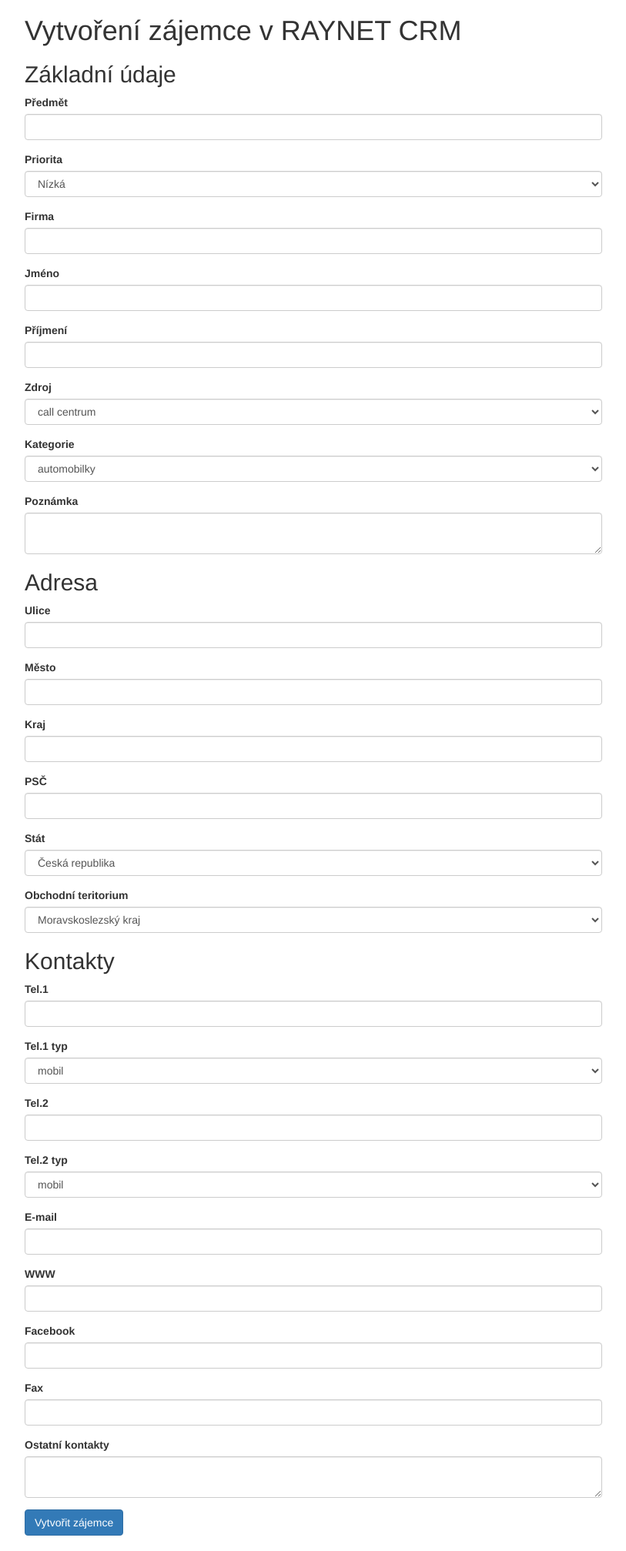
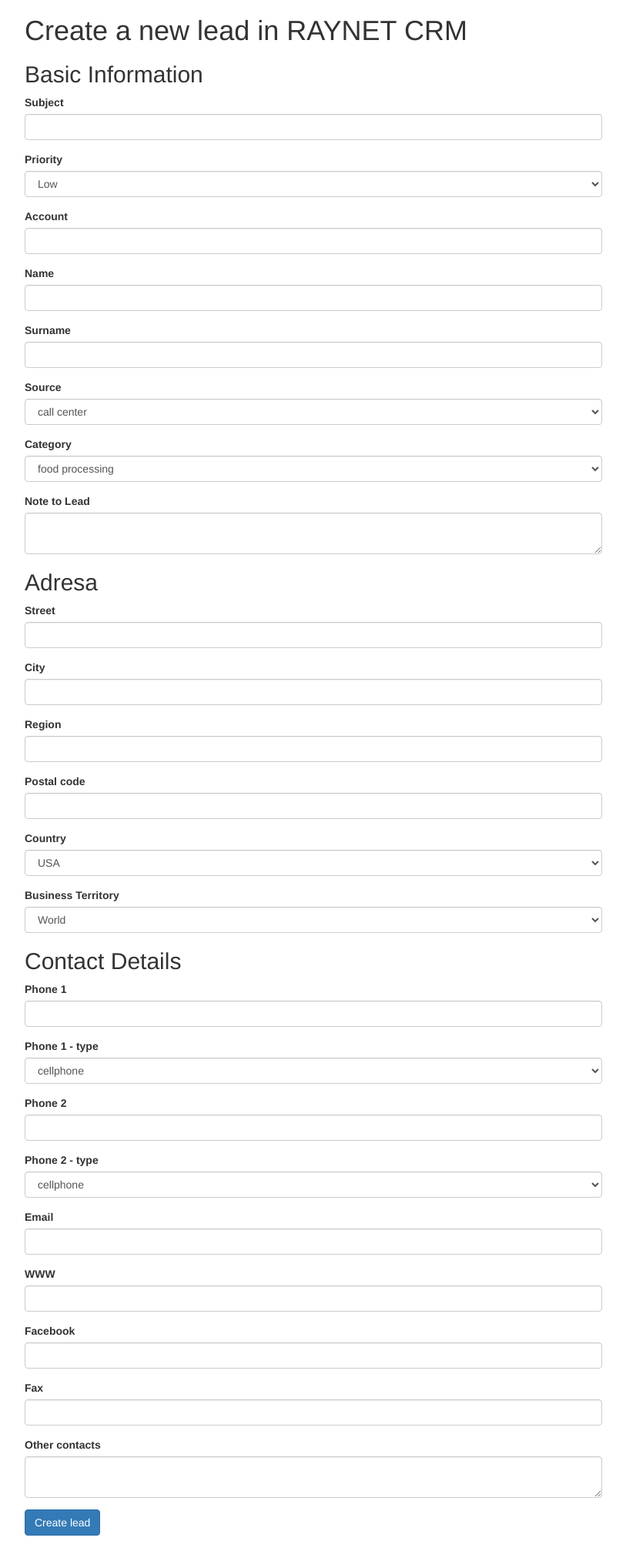
Before and after one commit to raynetcrm/api, a PHP site: page / in a window 1280 px wide. Shown: the whole page at 77% size, without its empty margins (38-851 px from the left). Run offline with PHP 8.4, Linux system fonts and the light colour scheme; some libraries are stand-ins or nearby versions.

Commit message:
/ translation: source code

```diff
--- a/Raynetcrm.php
+++ b/Raynetcrm.php
@@ -22,7 +22,7 @@ class Raynetcrm {
      *
      * @param $instanceName instance name -> can be found in URL e.g. https://raynet.cz/myinstance -> myinstance
      * @param $userName
-     * @param $apiKey generated token from application (Users` profile -> Change security -> Reset new API key)
+     * @param $apiKey generated token from application (Users' profile -> Change security -> Reset new API key)
      */
     public function __construct($instanceName, $userName, $apiKey) {
         $this->fInstanceName = $instanceName;
@@ -51,7 +51,7 @@ class Raynetcrm {
     }
 
     /**
-     * Sends http base authed post request via curl, no exception is thrown
+     * Sends http base authed post request via curl, no exception is thrown.
      *
      * @param $url
      * @param array $data post data to be sent
--- a/example-insert-lead/index.php
+++ b/example-insert-lead/index.php
@@ -4,10 +4,9 @@ include '../Raynetcrm.php';
 $result = null;
 
 if ($_SERVER['REQUEST_METHOD'] === 'POST') {
-    $instanceName = 'nazevinstance'; //Zde vlozte nazev Vasi instance
-    $userName = 'uzivatel@uzivatel.cz'; //Zde vlozte uzivatelske jmeno pro vytvareni zaznamu
-    $apiKey = 'apiKlic'; //Zde API klic uzivatele k vytvoreni zaznamu (Detail uzivatele -> Zmenit Opravneni -> Vygenerovat novy API klic)
-
+    $instanceName = 'nazevinstance'; // name of your RAYNET CRM
+    $userName = 'user@example.com'; // username
+    $apiKey = 'api-key'; // API key (from Users' profile -> Change security -> Reset new API key)
     $crm = new Raynetcrm($instanceName, $userName, $apiKey);
     $data = array(
         'subject' => $_REQUEST['subject'],
@@ -39,7 +38,7 @@ if ($_SERVER['REQUEST_METHOD'] === 'POST') {
         )
     );
 
-    $result = $crm->insertLead($data, array('emailknotifikaci@email'), 'Zájemce byl vytvořen z webu');
+    $result = $crm->insertLead($data, array('notification-email@example.com'), 'Lead has been created via web form');
 }
 ?><!DOCTYPE html PUBLIC "-//W3C//DTD XHTML 1.0 Strict//EN" "http://www.w3.org/TR/xhtml1/DTD/xhtml1-strict.dtd">
 <html xmlns="http://www.w3.org/1999/xhtml">
@@ -52,135 +51,135 @@ if ($_SERVER['REQUEST_METHOD'] === 'POST') {
 <body style="padding-bottom: 20px;">
     <div class="container"><div class="row"><div class="col-md-8">
 
-        <h1>Vytvoření zájemce v RAYNET CRM</h1>
+        <h1>Create a new lead in RAYNET CRM</h1>
 
         <?php if ($result === true): ?>
-            <div class="alert alert-success">Zájemce byl úspěšně vytvořen.</div>
+            <div class="alert alert-success">Lead has been successfully created.</div>
         <?php elseif ($result === false):?>
-            <div class="alert alert-danger">Nastala chyba při vytváření zájemce.</div>
+            <div class="alert alert-danger">An error has occurred.</div>
         <?php endif; ?>
 
         <form role="form" method="post">
-            <h2>Základní údaje</h2>
+            <h2>Basic Information</h2>
 
             <div class="form-group">
-                <label for="subject">Předmět</label>
+                <label for="subject">Subject</label>
                 <input class="form-control" type="text" name="subject" id="subject" />
             </div>
 
             <div class="form-group">
-                <label for="priority">Priorita</label>
+                <label for="priority">Priority</label>
                 <select class="form-control" name="priority" id="priority">
-                    <option value="MINOR">Nízká</option>
-                    <option value="DEFAULT">Normální</option>
-                    <option value="CRITICAL">Vysoká</option>
+                    <option value="MINOR">Low</option>
+                    <option value="DEFAULT">Normal</option>
+                    <option value="CRITICAL">High</option>
                 </select>
             </div>
 
             <div class="form-group">
-                <label for="company">Firma</label>
+                <label for="company">Account</label>
                 <input class="form-control" type="text" name="company" id="company" />
             </div>
 
             <div class="form-group">
-                <label for="firstName">Jméno</label>
+                <label for="firstName">Name</label>
                 <input class="form-control" type="text" name="firstName" id="firstName" />
             </div>
 
             <div class="form-group">
-                <label for="lastName">Příjmení</label>
+                <label for="lastName">Surname</label>
                 <input class="form-control" type="text" name="lastName" id="lastName" />
             </div>
 
             <div class="form-group">
-                <label for="source">Zdroj</label>
+                <label for="source">Source</label>
                 <select class="form-control" name="source" id="source">
-                    <option value="call centrum">call centrum</option>
-                    <option value="webový formulář">webový formulář</option>
+                    <option value="call center">call center</option>
+                    <option value="web form">web form</option>
                 </select>
             </div>
 
             <div class="form-group">
-                <label for="category">Kategorie</label>
+                <label for="category">Category</label>
                 <select class="form-control" name="category" id="category">
-                    <option value="automobilky">automobilky</option>
-                    <option value="vývoj software">vývoj software</option>
+                    <option value="food processing">food processing</option>
+                    <option value="software development">software development</option>
                 </select>
             </div>
 
             <div class="form-group">
-                <label for="note">Poznámka</label>
+                <label for="note">Note to Lead</label>
                 <textarea class="form-control" name="note" id="name"></textarea>
             </div>
 
             <h2>Adresa</h2>
 
             <div class="form-group">
-                <label for="street">Ulice</label>
+                <label for="street">Street</label>
                 <input class="form-control" type="text" name="street" id="street" />
             </div>
 
             <div class="form-group">
-                <label for="city">Město</label>
+                <label for="city">City</label>
                 <input class="form-control" type="text" name="city" id="city" />
             </div>
 
             <div class="form-group">
-                <label for="district">Kraj</label>
+                <label for="district">Region</label>
                 <input class="form-control" type="text" name="district" id="district" />
             </div>
 
             <div class="form-group">
-                <label for="postalCode">PSČ</label>
+                <label for="postalCode">Postal code</label>
                 <input class="form-control" type="text" name="postalCode" id="postalCode" />
             </div>
 
             <div class="form-group">
-                <label for="country">Stát</label>
+                <label for="country">Country</label>
                 <select class="form-control" name="country" id="country">
-                    <option value="Česká republika">Česká republika</option>
-                    <option value="Slovensko">Slovensko</option>
+                    <option value="US">USA</option>
+                    <option value="CZ">Czech Republic</option>
                 </select>
             </div>
 
             <div class="form-group">
-                <label for="businessRegion">Obchodní teritorium</label>
+                <label for="businessRegion">Business Territory</label>
                 <select class="form-control" name="businessRegion" id="businessRegion">
-                    <option value="Moravskoslezský kraj">Moravskoslezský kraj</option>
-                    <option value="Praha">Praha</option>
+                    <option value="World">World</option>
+                    <option value="Europe">Europe</option>
                 </select>
             </div>
 
-            <h2>Kontakty</h2>
+            <h2>Contact Details</h2>
 
             <div class="form-group">
-                <label for="firstPhone">Tel.1</label>
+                <label for="firstPhone">Phone 1</label>
                 <input class="form-control" type="text" name="firstPhone" id="firstPhone" />
             </div>
 
             <div class="form-group">
-                <label for="firstPhoneType">Tel.1 typ</label>
+                <label for="firstPhoneType">Phone 1 - type</label>
                 <select class="form-control" name="firstPhoneType" id="firstPhoneType">
-                    <option value="mobil">mobil</option>
-                    <option value="pevná linka">pevná linka</option>
+                    <option value="cellphone">cellphone</option>
+                    <option value="landline">landline</option>
                 </select>
             </div>
 
             <div class="form-group">
-                <label for="secondPhone">Tel.2</label>
+                <label for="secondPhone">Phone 2</label>
                 <input class="form-control" type="text" name="secondPhone" id="secondPhone" />
             </div>
 
             <div class="form-group">
-                <label for="secondPhoneType">Tel.2 typ</label>
+                <label for="secondPhoneType">Phone 2 - type</label>
                 <select class="form-control" name="secondPhoneType" id="secondPhoneType">
-                    <option value="mobil">mobil</option>
-                    <option value="pevná linka">pevná linka</option>
+                    <option value="cellphone">cellphone</option>
+                    <option value="landline">landline</option>
                 </select>
             </div>
 
             <div class="form-group">
-                <label for="email">E-mail</label>
+                <label for="email">Email</label>
                 <input class="form-control" type="text" name="email" id="email" />
             </div>
 
@@ -200,11 +199,11 @@ if ($_SERVER['REQUEST_METHOD'] === 'POST') {
             </div>
 
             <div class="form-group">
-                <label for="otherContacts">Ostatní kontakty</label>
+                <label for="otherContacts">Other contacts</label>
                 <textarea class="form-control" name="otherContacts" id="otherContacts"></textarea>
             </div>
 
-            <button class="btn btn-primary">Vytvořit zájemce</button>
+            <button class="btn btn-primary">Create lead</button>
         </form>
 
     </div></div></div>
```
